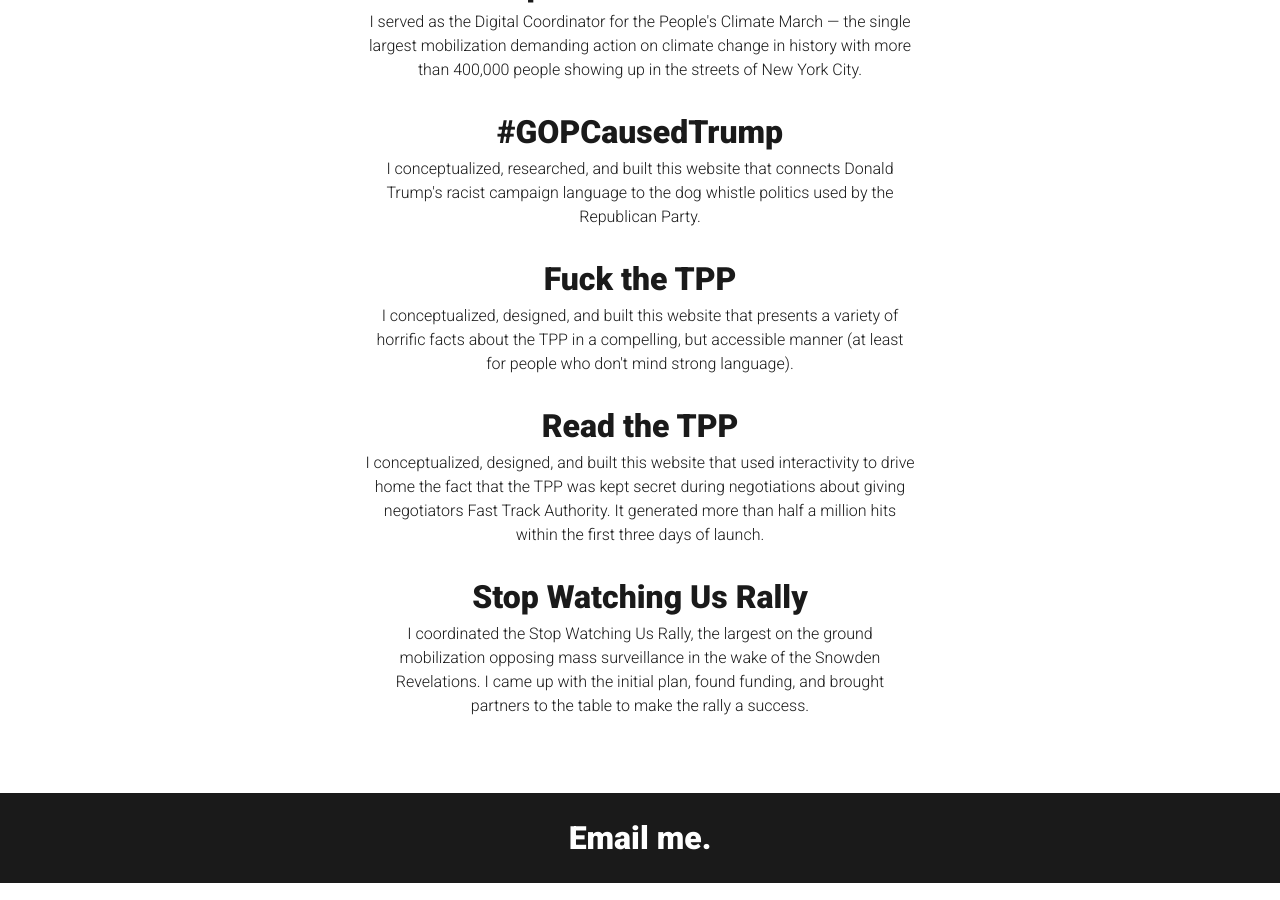
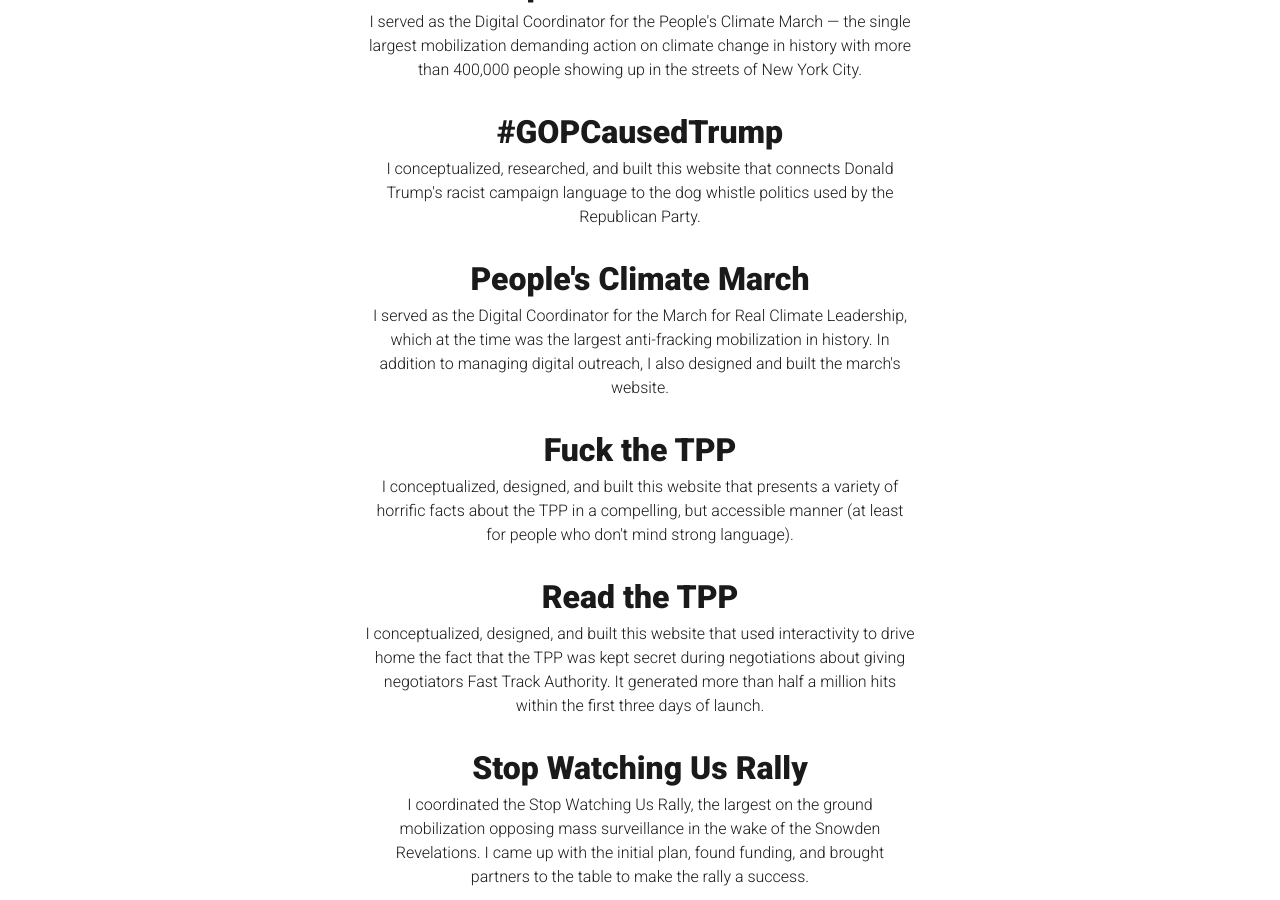
Before and after one commit to DigitalCharlie/DigitalCharlie.github.io, a Jekyll site: the page built from index.html, in a window 1280 px wide and 900 px high, scrolled down 965 px. Built offline with Jekyll 4.4.1, drawn with Linux system fonts in a browser that asks for light colours; the list of posts is cut into pages by our own code.

Commit message:
added mdcl

```diff
--- a/index.html
+++ b/index.html
@@ -60,6 +60,21 @@
   </div>
 
   <div class="homepage_project">
+    <a href="http://marchforclimateleadership.org/" class="project_link" target="_blank">
+      <div class="project_name">
+        <h3>
+          People's Climate March
+        </h3>
+      </div>
+      <div class="project_description">
+        <p>
+          I served as the Digital Coordinator for the March for Real Climate Leadership, which at the time was the largest anti-fracking mobilization in history. In addition to managing digital outreach, I also designed and built the march's website.
+        </p>
+      </div>
+    </a>
+  </div>
+
+  <div class="homepage_project">
     <a href="http://www.fuckthetpp.com/" class="project_link" target="_blank">
       <div class="project_name">
         <h3>
```
